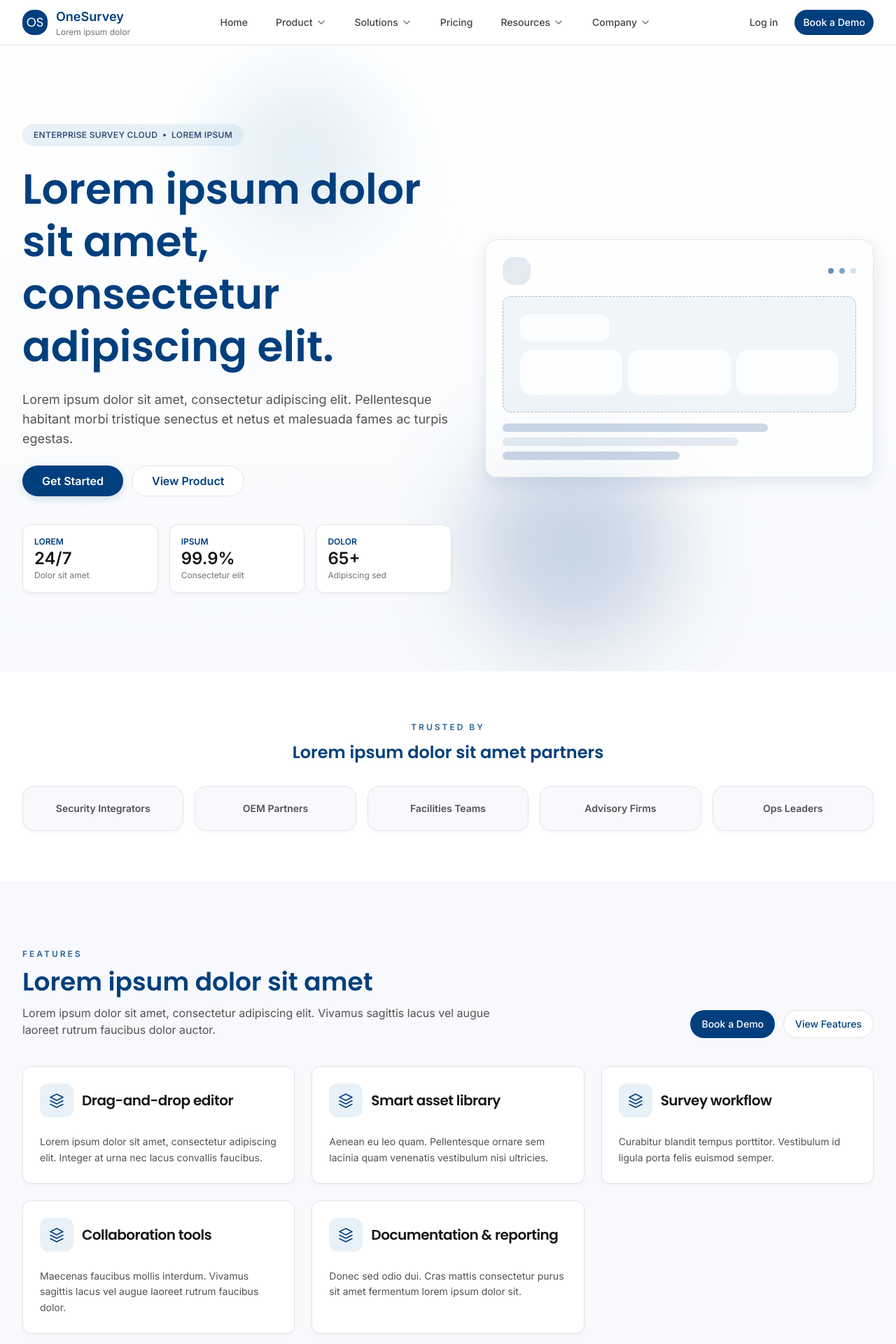
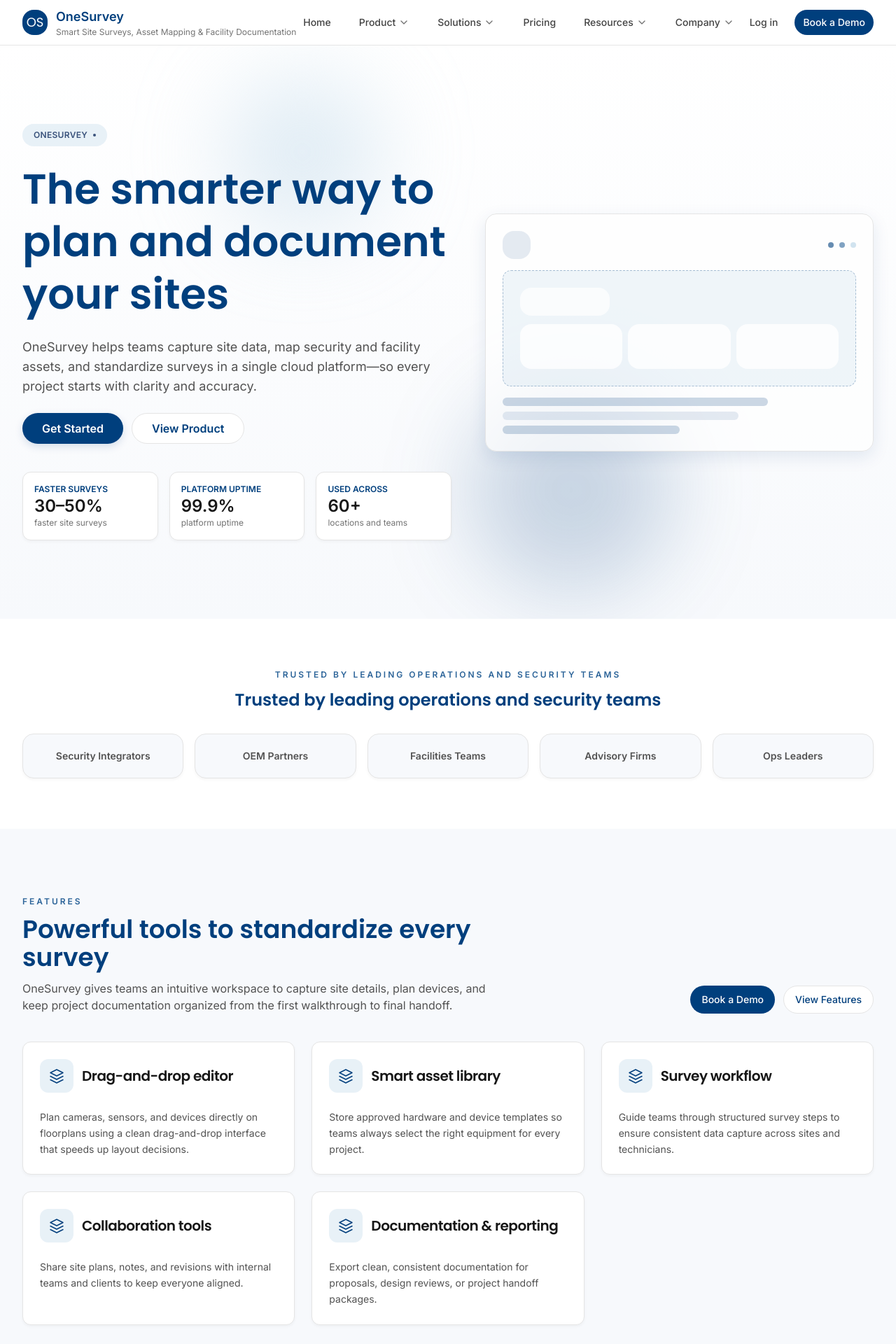
Before and after one commit to rstewartIA/www.onesurveyapp.com, a Next.js app: page / in a window 1280 px wide. Shown: the top 1920 px of the page at 70% size. Built offline with nearby package versions, Linux system fonts and the light colour scheme.

Commit message:
Updating Home Page

```diff
--- a/src/app/layout.tsx
+++ b/src/app/layout.tsx
@@ -17,8 +17,29 @@
 });
 
 export const metadata: Metadata = {
-  title: "OneSurvey",
-  description: "Modern survey platform",
+  title: "OneSurvey — Smart Site Surveys, Asset Mapping & Facility Documentation",
+  description:
+    "OneSurvey is a modern survey and site documentation platform for security integrators, facility managers, and enterprise teams. Capture site data, plan devices, manage floorplans, and generate consistent documentation—faster and with greater accuracy.",
+  keywords: [
+    "site survey software",
+    "facility documentation tool",
+    "security integrator platform",
+    "asset mapping",
+    "floorplan editor",
+    "project walkthrough software",
+    "survey workflow tool",
+    "site assessment platform",
+    "physical security planning",
+  ],
+  openGraph: {
+    title: "OneSurvey — Site Surveys Made Simple and Accurate",
+    description:
+      "Capture, plan, and document your sites with a unified cloud platform. OneSurvey helps teams map devices, standardize surveys, and maintain clear facility records across every location.",
+    images: ["/og-default.png"],
+  },
+  alternates: {
+    canonical: "https://onesurvey.com/",
+  },
 };
 
 export default function RootLayout({
--- a/src/app/page.tsx
+++ b/src/app/page.tsx
@@ -9,42 +9,46 @@
 const featureBlocks = [
   {
     title: "Drag-and-drop editor",
-    description: "Lorem ipsum dolor sit amet, consectetur adipiscing elit. Integer at urna nec lacus convallis faucibus.",
+    description:
+      "Plan cameras, sensors, and devices directly on floorplans using a clean drag-and-drop interface that speeds up layout decisions.",
   },
   {
     title: "Smart asset library",
-    description: "Aenean eu leo quam. Pellentesque ornare sem lacinia quam venenatis vestibulum nisi ultricies.",
+    description: "Store approved hardware and device templates so teams always select the right equipment for every project.",
   },
   {
     title: "Survey workflow",
-    description: "Curabitur blandit tempus porttitor. Vestibulum id ligula porta felis euismod semper.",
+    description: "Guide teams through structured survey steps to ensure consistent data capture across sites and technicians.",
   },
   {
     title: "Collaboration tools",
-    description: "Maecenas faucibus mollis interdum. Vivamus sagittis lacus vel augue laoreet rutrum faucibus dolor.",
+    description: "Share site plans, notes, and revisions with internal teams and clients to keep everyone aligned.",
   },
   {
     title: "Documentation & reporting",
-    description: "Donec sed odio dui. Cras mattis consectetur purus sit amet fermentum lorem ipsum dolor sit.",
+    description: "Export clean, consistent documentation for proposals, design reviews, or project handoff packages.",
   },
 ];
 
 const solutionTiles = [
   {
     title: "Security Integrators",
-    description: "Lorem ipsum dolor sit amet, consectetur adipiscing elit. Donec id elit non mi porta gravida at eget metus.",
+    description:
+      "Create accurate device layouts, document site conditions, and reduce survey time while improving the quality of design proposals.",
     href: "/solutions/security-integrators",
     accent: "blue" as const,
   },
   {
     title: "Facility Managers",
-    description: "Praesent commodo cursus magna, vel scelerisque nisl consectetur et. Etiam porta sem malesuada magna mollis.",
+    description:
+      "Centralize site information, update floorplans, and track installed assets to support long-term maintenance and planning.",
     href: "/solutions/facility-managers",
     accent: "slate" as const,
   },
   {
     title: "Enterprise Teams",
-    description: "Cras mattis consectetur purus sit amet fermentum. Aenean lacinia bibendum nulla sed consectetur.",
+    description:
+      "Standardize how teams collect data across multiple locations and ensure every site follows the same process.",
     href: "/solutions/enterprise-it-operations",
     accent: "sky" as const,
   },
@@ -63,9 +67,9 @@
 
       <main className="flex-1">
         <HeroSection
-          eyebrow="Enterprise survey cloud"
-          title="Lorem ipsum dolor sit amet, consectetur adipiscing elit."
-          subtitle="Lorem ipsum dolor sit amet, consectetur adipiscing elit. Pellentesque habitant morbi tristique senectus et netus et malesuada fames ac turpis egestas."
+          eyebrow="OneSurvey"
+          title="The smarter way to plan and document your sites"
+          subtitle="OneSurvey helps teams capture site data, map security and facility assets, and standardize surveys in a single cloud platform—so every project starts with clarity and accuracy."
           primaryCta={{ label: "Get Started", href: "#cta" }}
           secondaryCta={{ label: "View Product", href: "/product" }}
         />
@@ -74,8 +78,10 @@
           <div className="container mx-auto px-4 md:px-6 lg:px-8">
             <div className="flex flex-col items-center gap-8 text-center">
               <div className="space-y-3">
-                <p className="text-xs font-semibold uppercase tracking-[0.25em] text-brand-secondary">Trusted by</p>
-                <h2 className="text-2xl font-semibold text-brand-primary">Lorem ipsum dolor sit amet partners</h2>
+                <p className="text-xs font-semibold uppercase tracking-[0.25em] text-brand-secondary">
+                  Trusted by leading operations and security teams
+                </p>
+                <h2 className="text-2xl font-semibold text-brand-primary">Trusted by leading operations and security teams</h2>
               </div>
               <div className="grid w-full grid-cols-2 gap-4 sm:grid-cols-3 lg:grid-cols-5">
                 {trustLogos.map((name) => (
@@ -96,10 +102,12 @@
             <div className="flex flex-col gap-4 md:flex-row md:items-end md:justify-between md:gap-8">
               <div className="space-y-3 max-w-2xl">
                 <p className="text-xs font-semibold uppercase tracking-[0.25em] text-brand-secondary">Features</p>
-                <h2 className="text-3xl font-semibold text-brand-primary sm:text-4xl">Lorem ipsum dolor sit amet</h2>
+                <h2 className="text-3xl font-semibold text-brand-primary sm:text-4xl">
+                  Powerful tools to standardize every survey
+                </h2>
                 <p className="text-neutral-600">
-                  Lorem ipsum dolor sit amet, consectetur adipiscing elit. Vivamus sagittis lacus vel augue laoreet
-                  rutrum faucibus dolor auctor.
+                  OneSurvey gives teams an intuitive workspace to capture site details, plan devices, and keep project
+                  documentation organized from the first walkthrough to final handoff.
                 </p>
               </div>
               <div className="flex gap-3">
@@ -123,10 +131,12 @@
             <div className="flex flex-col gap-4 md:flex-row md:items-end md:justify-between md:gap-8">
               <div className="space-y-3 max-w-2xl">
                 <p className="text-xs font-semibold uppercase tracking-[0.25em] text-brand-secondary">Solutions</p>
-                <h2 className="text-3xl font-semibold text-brand-primary sm:text-4xl">Lorem ipsum dolor sit amet</h2>
+                <h2 className="text-3xl font-semibold text-brand-primary sm:text-4xl">
+                  Built for teams that manage complex environments
+                </h2>
                 <p className="text-neutral-600">
-                  Lorem ipsum dolor sit amet, consectetur adipiscing elit. Praesent commodo cursus magna, vel
-                  scelerisque nisl consectetur.
+                  OneSurvey adapts to the workflows of security, operations, and facility professionals—making it easier
+                  to plan, maintain, and communicate site needs.
                 </p>
               </div>
             </div>
@@ -150,11 +160,13 @@
           <div className="container relative mx-auto px-4 md:px-6 lg:px-8">
             <div className="grid gap-8 lg:grid-cols-[1.2fr_0.8fr] items-center">
               <div className="space-y-4">
-                <p className="text-xs font-semibold uppercase tracking-[0.3em] text-brand-accent">CTA</p>
-                <h2 className="text-3xl font-semibold sm:text-4xl">Lorem ipsum dolor sit amet consectetur.</h2>
+                <p className="text-xs font-semibold uppercase tracking-[0.3em] text-brand-accent">
+                  Take control of your site surveys
+                </p>
+                <h2 className="text-3xl font-semibold sm:text-4xl">Take control of your site surveys</h2>
                 <p className="text-lg text-brand-accent">
-                  Lorem ipsum dolor sit amet, consectetur adipiscing elit. Nullam quis risus eget urna mollis ornare vel
-                  eu leo. Cras mattis consectetur purus sit amet fermentum.
+                  Whether you're standardizing surveys across technicians or organizing site information for long-term
+                  planning, OneSurvey gives you a single place to capture, review, and share accurate data.
                 </p>
                 <div className="flex flex-col gap-3 sm:flex-row sm:items-center">
                   <Button size="lg" className="bg-white text-brand-primary hover:bg-brand-accent/60">
@@ -173,8 +185,8 @@
                 <div className="space-y-3 text-sm text-brand-accent">
                   <div className="flex items-center justify-between rounded-xl border border-white/15 bg-white/10 p-4">
                     <div>
-                      <p className="text-xs uppercase tracking-wide text-white/80">Placeholder</p>
-                      <p className="text-lg font-semibold text-white">Lorem ipsum dolor</p>
+                      <p className="text-xs uppercase tracking-wide text-white/80">OneSurvey</p>
+                      <p className="text-lg font-semibold text-white">Take control of your site surveys</p>
                     </div>
                     <span className="rounded-full bg-white/20 px-3 py-1 text-xs text-white">Live</span>
                   </div>
--- a/src/components/marketing/footer.tsx
+++ b/src/components/marketing/footer.tsx
@@ -21,12 +21,13 @@
               </div>
               <div>
                 <div className="text-lg font-semibold text-white">OneSurvey</div>
-                <p className="text-xs text-brand-accent">Lorem ipsum dolor sit amet.</p>
+                <p className="text-xs text-brand-accent">Smart site surveys, asset mapping & facility documentation</p>
               </div>
             </div>
             <p className="text-sm text-neutral-400 leading-relaxed">
-              Lorem ipsum dolor sit amet, consectetur adipiscing elit. Sed do eiusmod tempor incididunt ut labore et
-              dolore magna aliqua.
+              OneSurvey is a modern survey and site documentation platform for security integrators, facility managers,
+              and enterprise teams. Capture site data, plan devices, manage floorplans, and generate consistent
+              documentation—faster and with greater accuracy.
             </p>
           </div>
           {columns.map((column) => (
@@ -49,7 +50,7 @@
         </div>
         <div className="mt-12 border-t border-white/10 pt-6 text-sm text-neutral-400">
           <div className="flex flex-col items-start justify-between gap-3 sm:flex-row sm:items-center">
-            <div>© {new Date().getFullYear()} OneSurvey. Lorem ipsum dolor sit amet.</div>
+            <div>© {new Date().getFullYear()} OneSurvey. All rights reserved.</div>
             <div className="flex flex-wrap gap-4">
               <Link href="/privacy" className="transition hover:text-white">
                 Privacy
--- a/src/components/marketing/hero-section.tsx
+++ b/src/components/marketing/hero-section.tsx
@@ -24,7 +24,6 @@
             <span className="inline-flex items-center gap-2 rounded-full bg-brand-accent/30 px-4 py-2 text-xs font-semibold uppercase tracking-wide text-brand-dark">
               {eyebrow}
               <span className="h-1 w-1 rounded-full bg-brand-dark" />
-              Lorem ipsum
             </span>
           )}
           <h1 className="text-4xl font-semibold leading-tight text-brand-primary sm:text-5xl lg:text-6xl">
@@ -54,19 +53,19 @@
           </div>
           <div className="grid grid-cols-2 gap-4 pt-4 text-sm text-neutral-600 sm:grid-cols-3">
             <div className="rounded-xl border border-neutral-200 bg-white p-4 shadow-sm">
-              <div className="text-xs font-semibold uppercase text-brand-primary">Lorem</div>
-              <div className="text-2xl font-semibold text-neutral-900">24/7</div>
-              <p className="text-xs text-neutral-500">Dolor sit amet</p>
+              <div className="text-xs font-semibold uppercase text-brand-primary">Faster surveys</div>
+              <div className="text-2xl font-semibold text-neutral-900">30–50%</div>
+              <p className="text-xs text-neutral-500">faster site surveys</p>
             </div>
             <div className="rounded-xl border border-neutral-200 bg-white p-4 shadow-sm">
-              <div className="text-xs font-semibold uppercase text-brand-primary">Ipsum</div>
+              <div className="text-xs font-semibold uppercase text-brand-primary">Platform uptime</div>
               <div className="text-2xl font-semibold text-neutral-900">99.9%</div>
-              <p className="text-xs text-neutral-500">Consectetur elit</p>
+              <p className="text-xs text-neutral-500">platform uptime</p>
             </div>
             <div className="rounded-xl border border-neutral-200 bg-white p-4 shadow-sm sm:col-span-1">
-              <div className="text-xs font-semibold uppercase text-brand-primary">Dolor</div>
-              <div className="text-2xl font-semibold text-neutral-900">65+</div>
-              <p className="text-xs text-neutral-500">Adipiscing sed</p>
+              <div className="text-xs font-semibold uppercase text-brand-primary">Used across</div>
+              <div className="text-2xl font-semibold text-neutral-900">60+</div>
+              <p className="text-xs text-neutral-500">locations and teams</p>
             </div>
           </div>
         </div>
--- a/src/components/marketing/top-nav.tsx
+++ b/src/components/marketing/top-nav.tsx
@@ -30,7 +30,7 @@
           </div>
           <div className="flex flex-col leading-tight">
             <span className="text-lg font-semibold text-brand-primary">OneSurvey</span>
-            <span className="text-xs text-neutral-500">Lorem ipsum dolor</span>
+            <span className="text-xs text-neutral-500">Smart Site Surveys, Asset Mapping & Facility Documentation</span>
           </div>
         </div>
 
--- a/src/data/navigation.ts
+++ b/src/data/navigation.ts
@@ -10,88 +10,73 @@
   {
     label: "Product",
     href: "/product",
-    description: "Lorem ipsum dolor sit amet, consectetur adipiscing elit.",
     children: [
       {
         label: "Features overview",
-        href: "/product/features",
-        description: "Integer nec odio. Praesent libero. Sed cursus ante dapibus.",
+        href: "/product/features"
       },
       {
         label: "Floorplan editor",
-        href: "/product/floorplan-editor",
-        description: "Morbi lectus risus, iaculis vel, suscipit quis, luctus non.",
+        href: "/product/floorplan-editor"
       },
       {
         label: "Asset library",
-        href: "/product/asset-library",
-        description: "Suspendisse potenti. Sed dignissim lacinia nunc.",
+        href: "/product/asset-library"
       },
       {
         label: "Survey automation",
-        href: "/product/survey-automation",
-        description: "Curabitur tortor. Pellentesque nibh. Aenean quam.",
+        href: "/product/survey-automation"
       },
       {
         label: "Reporting & exports",
-        href: "/product/reporting-exports",
-        description: "Etiam ultricies nisi vel augue. Curabitur ullamcorper ultricies nisi.",
+        href: "/product/reporting-exports"
       },
     ],
   },
   {
     label: "Solutions",
     href: "/solutions",
-    description: "Donec sodales sagittis magna. Sed consequat, leo eget bibendum.",
     children: [
       {
         label: "Security integrators",
-        href: "/solutions/security-integrators",
-        description: "Praesent mauris. Fusce nec tellus sed augue semper porta.",
+        href: "/solutions/security-integrators"
       },
       {
         label: "Facility managers",
-        href: "/solutions/facility-managers",
-        description: "Mauris massa. Vestibulum lacinia arcu eget nulla.",
+        href: "/solutions/facility-managers"
       },
       {
         label: "Enterprise IT & operations",
-        href: "/solutions/enterprise-it-operations",
-        description: "Class aptent taciti sociosqu ad litora torquent per conubia.",
+        href: "/solutions/enterprise-it-operations"
       },
     ],
   },
   {
     label: "Pricing",
     href: "/pricing",
-    description: "Nulla quis sem at nibh elementum imperdiet.",
   },
   {
     label: "Resources",
     href: "/resources",
-    description: "Duis sagittis ipsum. Praesent mauris. Fusce nec tellus.",
     children: [
-      { label: "Blog", href: "/blog", description: "Sed cursus ante dapibus." },
+      { label: "Blog", href: "/blog" },
       {
         label: "Guides",
-        href: "/guides",
-        description: "Nulla quis sem at nibh elementum imperdiet.",
+        href: "/guides"
       },
       {
         label: "Documentation",
-        href: "/docs",
-        description: "Etiam ultricies nisi vel augue. Curabitur ullamcorper ultricies nisi.",
+        href: "/docs"
       },
     ],
   },
   {
     label: "Company",
     href: "/company",
-    description: "Maecenas mattis. Sed convallis tristique sem.",
     children: [
-      { label: "About", href: "/about", description: "Sed nisi. Nulla quis sem at nibh." },
-      { label: "Careers", href: "/careers", description: "Integer nec odio. Praesent libero." },
-      { label: "Contact", href: "/contact", description: "Sed cursus ante dapibus diam." },
+      { label: "About", href: "/about" },
+      { label: "Careers", href: "/careers" },
+      { label: "Contact", href: "/contact" },
     ],
   },
 ];
```
